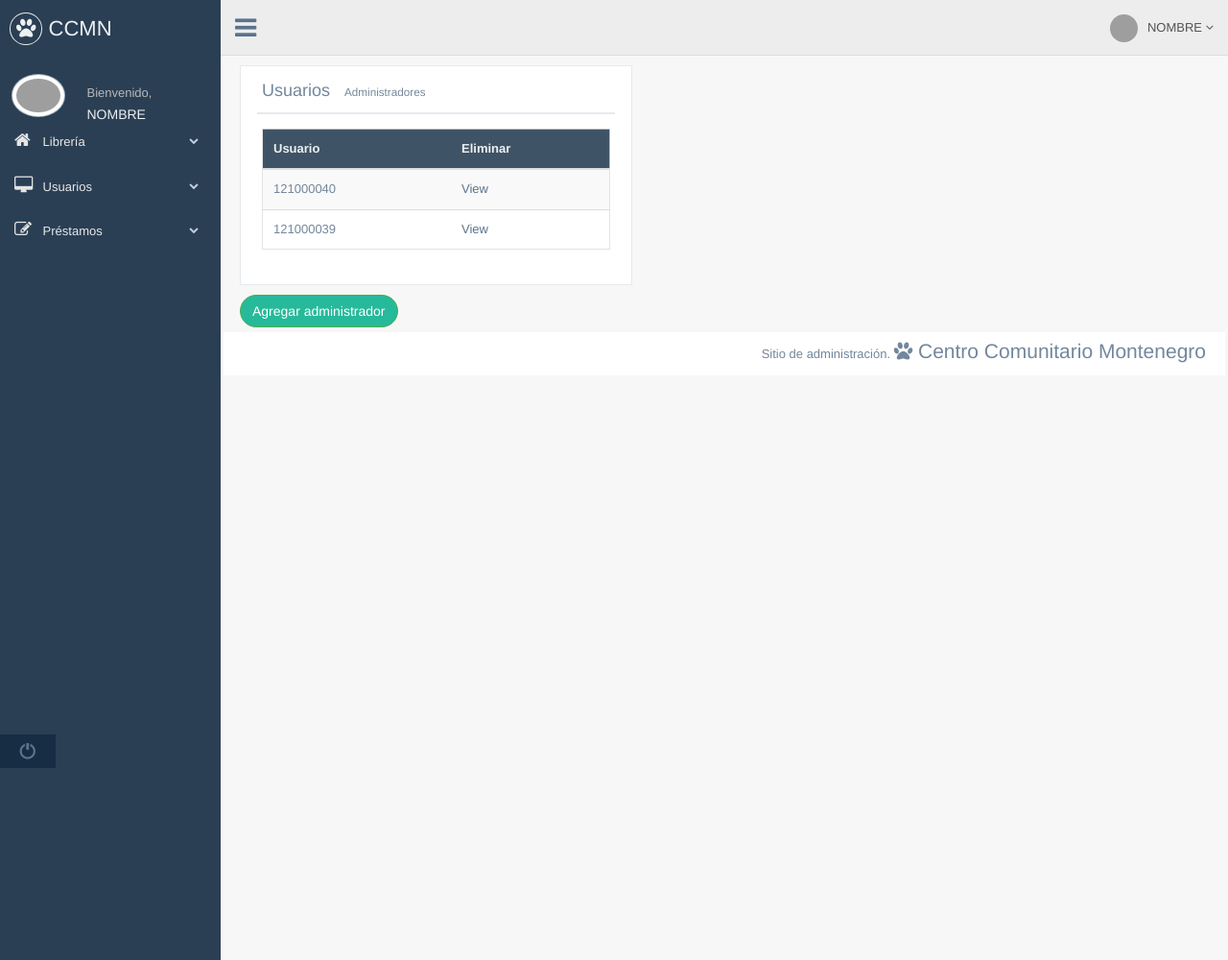
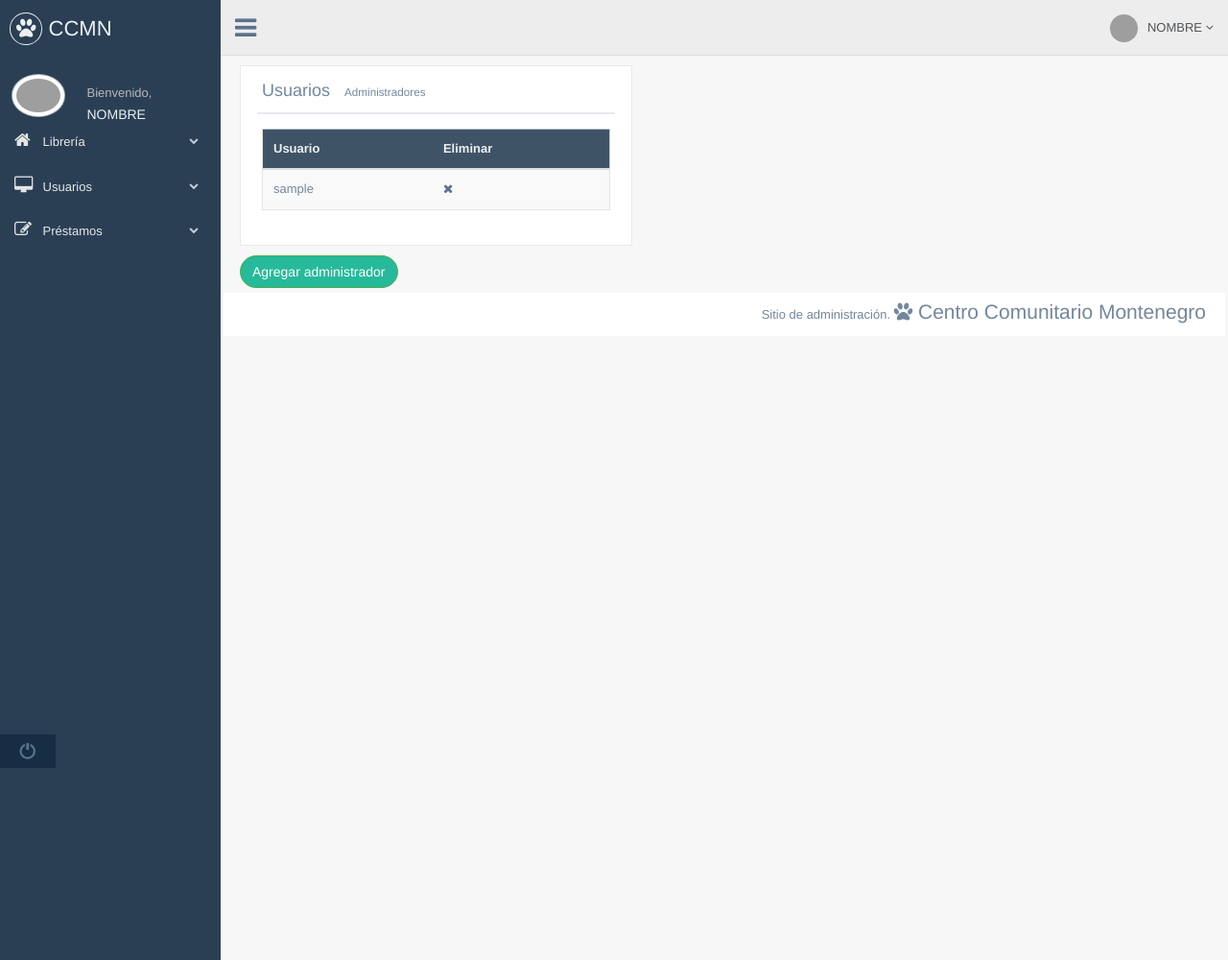
Before and after one commit to EduardoVaca/CCMN, a Django app: page /administrador/users-admin/ in a window 1280 px wide. Shown: the whole page at 96% size. Run offline with Django 3.2, Linux system fonts and the light colour scheme; a user stored in the database is signed in; tables that the repository leaves empty hold one stand-in row (values such as "Sample post"); some libraries are stand-ins or nearby versions; grey boxes are pictures that could not be loaded.

Commit message:
Added table showing users

```diff
--- a/templates/administrador/user_administrador_lista.html
+++ b/templates/administrador/user_administrador_lista.html
@@ -20,16 +20,13 @@
                     </thead>
 
                     <tbody>
-                        <tr class="even pointer">
-                            <td class=" ">121000040</td>
-                            <td class=" last"><a href="#">View</a>
-                            </td>
-                        </tr>
-                        <tr class="odd pointer">
-                            <td class=" ">121000039</td>
-                            <td class=" last"><a href="#">View</a>
-                            </td>
-                        </tr>
+                    	{% for admin in admin_users %}
+							<tr class="even pointer">
+	                            <td class="a-center ">{{ admin.user.username }}</td>
+	                            <td class="a-center "><a href="#"><i class="fa fa-close"></i></a>
+	                            </td>
+                        	</tr>
+                    	{% endfor %}
 
                     </tbody>
 
--- a/users/views.py
+++ b/users/views.py
@@ -35,7 +35,11 @@ def dashboard(request):
 
 @user_passes_test(in_admin_group, login_url = 'login/')
 def users_admin(request):
-	context = {}
+	admin_users = AdminUser.objects.all()
+	leng = len(admin_users)
+	context = {
+		'admin_users': admin_users,
+	}
 	return render(request, 'administrador/user_administrador_lista.html', context)
 
 
```
